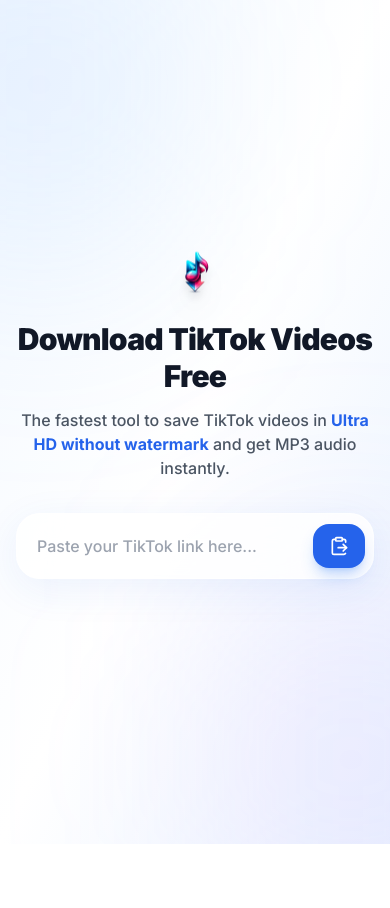
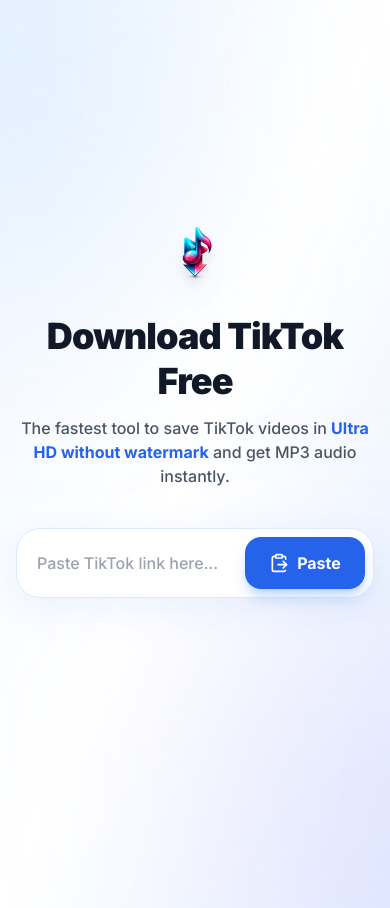
Before and after one commit to maruff630-dev/MM-TIKTOK, a Next.js app: page / in a window 390 px wide. Before the commit the page ends 844 px from the top, so only its background shows below. Built offline with nearby package versions, Linux system fonts and the light colour scheme.

Commit message:
fix(api): relax url validation and enhance page layout animations

```diff
--- a/src/app/page.tsx
+++ b/src/app/page.tsx
@@ -2,7 +2,7 @@
 
 import { useState } from "react";
 import Image from "next/image";
-import { Download, Link as LinkIcon, Loader2, CheckCircle, ClipboardPaste, Music } from "lucide-react";
+import { Download, Link as LinkIcon, Loader2, CheckCircle, ClipboardPaste, Music, AlertCircle } from "lucide-react";
 import axios from "axios";
 
 export default function Home() {
@@ -50,153 +50,157 @@
       }
     } catch (err) {
       console.log("Failed to paste", err);
-      // Fallback if clipboard access is denied
       if (url) processDownload(url);
-      else setError("Clipboard access denied. Please paste manually and hit Enter.");
+      else setError("Clipboard access denied. Please paste manually and hit Download.");
     }
   };
 
+  const hasContent = loading || result || error;
+
   return (
-    <main className="flex flex-col min-h-[100dvh] relative overflow-hidden items-center justify-center p-4">
+    <main className="flex flex-col min-h-[100dvh] relative overflow-hidden bg-gradient-to-br from-blue-50/80 via-white to-blue-100/60 p-4 pb-12">
       {/* Background Decorative Blob */}
-      <div className="absolute top-[-10%] left-[-10%] w-[40%] h-[40%] rounded-full bg-blue-300/30 blur-[120px] pointer-events-none" />
-      <div className="absolute bottom-[-10%] right-[-10%] w-[40%] h-[40%] rounded-full bg-purple-300/30 blur-[120px] pointer-events-none" />
+      <div className="absolute top-[-10%] left-[-10%] w-[40%] h-[40%] rounded-full bg-blue-300/30 blur-[120px] pointer-events-none transition-all duration-1000" />
+      <div className="absolute bottom-[-10%] right-[-10%] w-[40%] h-[40%] rounded-full bg-purple-300/30 blur-[120px] pointer-events-none transition-all duration-1000" />
 
       {/* Main Foreground Container */}
-      <div className="relative z-10 w-full max-w-3xl flex flex-col items-center animate-in fade-in zoom-in-95 duration-700">
+      <div className={`relative z-10 w-full max-w-3xl mx-auto flex flex-col items-center transition-all duration-700 ease-[cubic-bezier(0.23,1,0.32,1)] ${hasContent ? "pt-6 md:pt-10" : "justify-center min-h-[100dvh] -translate-y-8"}`}>
 
         {/* Header Text & Logo */}
-        <div className="flex flex-col items-center mb-8 text-center animate-float">
-          <div className="relative w-16 h-16 drop-shadow-xl mb-4 transition-transform hover:scale-105 duration-300">
+        <div className={`flex flex-col items-center text-center transition-all duration-700 ${hasContent ? "scale-90 opacity-90 mb-6" : "scale-100 mb-10"}`}>
+          <div className={`relative drop-shadow-xl transition-all duration-700 ease-out hover:scale-105 ${hasContent ? "w-12 h-12 mb-3" : "w-20 h-20 mb-5"}`}>
             <Image
               src="/logo.png"
               alt="MM TIKTOK Logo"
               fill
-              sizes="(max-width: 768px) 64px, 64px"
+              sizes="80px"
               className="object-contain"
               priority
             />
           </div>
-          <h1 className="text-3xl md:text-5xl font-black text-gray-900 tracking-tight leading-tight mb-3">
-            Download TikTok Videos Free
+          <h1 className={`font-black text-gray-900 tracking-tight transition-all duration-700 ${hasContent ? "text-2xl md:text-3xl mb-1" : "text-4xl md:text-5xl lg:text-6xl mb-3 leading-tight"}`}>
+            Download TikTok Free
           </h1>
-          <p className="text-gray-600 font-medium text-base md:text-lg max-w-xl">
+          <p className={`text-gray-600 font-medium transition-all duration-700 max-w-xl ${hasContent ? "text-sm hidden sm:block" : "text-base md:text-lg"}`}>
             The fastest tool to save TikTok videos in <span className="text-blue-600 font-bold">Ultra HD without watermark</span> and get MP3 audio instantly.
           </p>
         </div>
 
-        {/* Action Window */}
-        <div className="w-full flex flex-col items-center gap-6">
-
-          {/* Central Input Box */}
+        {/* Central Input Box (Moves below result if hasContent) */}
+        <div className={`w-full max-w-2xl flex flex-col items-center transition-all duration-700 ${hasContent ? "order-last mt-8 opacity-80 hover:opacity-100" : "order-2"}`}>
           <form
             onSubmit={handleManualSubmit}
-            className="w-full relative glass-card p-2 flex items-center gap-2 group hover:border-blue-200 transition-all duration-300 shadow-[0_10px_40px_rgba(37,99,235,0.08)] bg-white/80"
+            className="w-full relative glass-card p-2 flex items-center gap-2 transition-all duration-500 shadow-[0_10px_40px_rgba(37,99,235,0.08)] bg-white/90 border border-blue-100 hover:border-blue-300"
           >
             <div className="pl-3 hidden sm:flex">
-              <LinkIcon className="text-blue-500 w-5 h-5" />
+              <LinkIcon className="text-blue-500 w-5 h-5 flex-shrink-0" />
             </div>
 
             <input
               type="url"
-              placeholder="Paste your TikTok link here..."
-              className="flex-1 bg-transparent px-3 py-3 outline-none text-gray-800 placeholder:text-gray-400 font-medium text-base md:text-lg min-w-0"
+              placeholder="Paste TikTok link here..."
+              className="flex-1 bg-transparent px-3 py-3 outline-none text-gray-800 placeholder:text-gray-400 font-medium text-base min-w-0"
               value={url}
               onChange={(e) => setUrl(e.target.value)}
               disabled={loading}
             />
 
-            {/* Paste/Download Button */}
+            {/* Combined Paste & Download Button */}
             <button
               type="button"
               onClick={handlePasteAndDownload}
               disabled={loading}
               title="Paste & Download"
-              className="flex items-center gap-2 px-4 md:px-6 py-3 rounded-2xl bg-blue-600 hover:bg-blue-700 text-white font-bold transition-all shadow-lg shadow-blue-500/30 active:scale-[0.96] disabled:opacity-70 disabled:grayscale shrink-0"
+              className="flex items-center justify-center gap-2 px-6 py-3.5 rounded-2xl bg-blue-600 hover:bg-blue-700 text-white font-bold transition-all shadow-lg shadow-blue-500/30 active:scale-[0.96] disabled:opacity-70 flex-shrink-0 min-w-[120px]"
             >
               {loading ? (
                 <Loader2 className="w-5 h-5 animate-spin" />
               ) : (
                 <>
                   <ClipboardPaste className="w-5 h-5" />
-                  <span className="hidden sm:inline">Paste</span>
+                  <span>Paste</span>
                 </>
               )}
             </button>
           </form>
+        </div>
 
-          {/* Validation/Feedback Area */}
-          <div className="w-full flex justify-center">
+        {/* Result & Loading Area (Order 2, sits cleanly between header and input) */}
+        <div className={`w-full max-w-[340px] flex flex-col items-center transition-all duration-700 order-2 origin-top ${hasContent ? "opacity-100 scale-100" : "opacity-0 scale-95 h-0 overflow-hidden"}`}>
+
           {/* Error Message */}
           {error && (
-              <div className="w-full bg-red-50 text-red-600 px-5 py-3 rounded-2xl border border-red-100 text-sm flex items-center justify-center animate-in fade-in slide-in-from-top-4 shadow-sm">
-                <CheckCircle className="w-5 h-5 mr-3 text-red-500 shrink-0" />
-                <span className="font-medium">{error}</span>
+            <div className="w-full bg-red-50 text-red-600 px-5 py-4 rounded-2xl border border-red-100 text-sm flex items-center justify-center animate-in fade-in slide-in-from-top-4 shadow-sm mb-4">
+              <AlertCircle className="w-5 h-5 mr-2 text-red-500 shrink-0" />
+              <span className="font-medium text-center">{error}</span>
             </div>
           )}
 
-            {/* In-Place Skeleton when fetching */}
+          {/* Premium Skeleton Loading */}
           {loading && !error && (
-              <div className="w-full max-w-lg glass-card flex flex-col items-center p-8 animate-in fade-in slide-in-from-bottom-6 duration-500">
-                <Loader2 className="w-10 h-10 text-blue-500 animate-spin mb-6" />
-                <div className="w-48 h-64 rounded-xl shimmer-light shrink-0 mb-6 shadow-sm border border-gray-100"></div>
-                <div className="w-3/4 h-5 rounded-md shimmer-light mb-8"></div>
-                <div className="w-full space-y-3">
-                  <div className="w-full h-12 rounded-xl shimmer-light"></div>
-                  <div className="w-full h-12 rounded-xl shimmer-light"></div>
+            <div className="w-full glass-card flex flex-col p-4 animate-in fade-in zoom-in-95 duration-500 border border-white/60">
+              <div className="w-full aspect-[9/16] rounded-xl shimmer-light overflow-hidden mb-4 relative shadow-inner">
+                {/* Simulated center floating loader icon */}
+                <div className="absolute inset-0 flex items-center justify-center">
+                  <Loader2 className="w-10 h-10 text-blue-400 animate-spin opacity-50" />
+                </div>
+              </div>
+              <div className="flex gap-3 w-full">
+                <div className="h-12 w-1/2 rounded-xl shimmer-light" />
+                <div className="h-12 w-1/2 rounded-xl shimmer-light" />
               </div>
             </div>
           )}
 
-            {/* Actual Result Section */}
+          {/* Actual Video Result */}
           {result && !loading && !error && (
-              <div className="w-full max-w-lg glass-card flex flex-col items-center p-6 animate-in fade-in slide-in-from-bottom-8 shadow-xl border-blue-100/50 bg-white/90">
+            <div className="w-full glass-card flex flex-col p-4 animate-in fade-in zoom-in-95 duration-700 shadow-2xl border-white bg-white/95">
 
-                {/* Beautifully Fit Video Thumbnail */}
-                <div className="relative w-full aspect-[4/5] sm:aspect-video md:aspect-[4/3] max-h-[400px] bg-gray-50 rounded-2xl overflow-hidden flex shrink-0 items-center justify-center border border-gray-200 mb-5 shadow-inner">
+              {/* 9:16 Video Thumbnail strictly bounded */}
+              <div className="relative w-full aspect-[9/16] max-h-[45vh] bg-black/5 rounded-xl overflow-hidden shadow-inner flex shrink-0 items-center justify-center border border-gray-100 mb-4 group">
                 {result.cover ? (
                   // eslint-disable-next-line @next/next/no-img-element
                   <img
                     src={result.cover}
-                      alt="Video cover"
-                      className="object-contain w-full h-full backdrop-blur-sm"
+                    alt="Video thumbnail"
+                    className="object-cover w-full h-full transition-transform duration-700 group-hover:scale-105"
                   />
                 ) : (
-                    <div className="w-full h-full flex items-center justify-center bg-gray-100">
-                      <Image src="/logo.png" alt="Placeholder" width={60} height={60} className="opacity-20 grayscale" />
+                  <div className="w-full h-full flex items-center justify-center bg-gray-50">
+                    <Image src="/logo.png" alt="Fallback" width={40} height={40} className="opacity-20 grayscale" />
                   </div>
                 )}
-                  {/* Subtle overlay gradient */}
-                  <div className="absolute inset-0 bg-gradient-to-t from-black/40 via-transparent to-transparent flex items-end justify-center p-4 pointer-events-none">
-                     <p className="text-white font-semibold text-sm drop-shadow-md pb-2 tracking-wide text-center px-4 line-clamp-2">
-                       {result.title || "Ready to download"}
+                {/* Gradient overlay for text */}
+                <div className="absolute inset-x-0 bottom-0 bg-gradient-to-t from-black/70 to-transparent pt-12 pb-3 px-4 pointer-events-none">
+                  <p className="text-white font-medium text-sm drop-shadow-md line-clamp-2 leading-snug">
+                    {result.title || "Ready to save"}
                   </p>
                 </div>
               </div>
 
-                {/* Download Actions */}
-                <div className="w-full flex flex-col gap-3">
-                  {/* HD Video Download */}
-                  {result.hd_url && (
+              {/* Download Action Buttons */}
+              <div className="w-full flex gap-3 animate-in fade-in slide-in-from-bottom-4 duration-700 delay-150 fill-mode-both">
+                {/* Video Button */}
                 <a
-                      href={result.hd_url}
+                  href={result.hd_url || result.sd_url}
                   target="_blank"
                   rel="noopener noreferrer"
-                      className="w-full flex items-center justify-center py-4 px-6 bg-blue-600 hover:bg-blue-700 text-white font-bold rounded-2xl shadow-lg shadow-blue-500/25 transition-all active:scale-[0.98] focus:outline-none focus:ring-4 focus:ring-blue-500/50"
+                  className="flex-1 flex flex-col items-center justify-center py-2.5 px-2 bg-blue-600 hover:bg-blue-700 text-white font-bold rounded-xl shadow-md shadow-blue-500/25 transition-all active:scale-[0.98]"
                 >
-                      <Download className="w-5 h-5 mr-2" /> Download without watermark
+                  <Download className="w-5 h-5 mb-1" />
+                  <span className="text-xs">Video</span>
                 </a>
-                  )}
 
-                  {/* MP3 Audio Download */}
+                {/* MP3 Audio Button */}
                 {result.mp3_url && (
                   <a
                     href={result.mp3_url}
                     target="_blank"
                     rel="noopener noreferrer"
-                      className="w-full flex items-center justify-center py-3.5 px-6 bg-white hover:bg-gray-50 text-gray-800 font-bold rounded-2xl border-2 border-gray-200 shadow-sm transition-all active:scale-[0.98] focus:outline-none focus:ring-4 focus:ring-gray-200"
+                    className="flex-1 flex flex-col items-center justify-center py-2.5 px-2 bg-pink-500 hover:bg-pink-600 text-white font-bold rounded-xl shadow-md shadow-pink-500/25 transition-all active:scale-[0.98]"
                   >
-                      <Music className="w-5 h-5 mr-2 text-pink-500" /> Download mp3
+                    <Music className="w-5 h-5 mb-1 text-pink-100" />
+                    <span className="text-xs">MP3 Audio</span>
                   </a>
                 )}
               </div>
@@ -204,7 +208,6 @@
           )}
         </div>
       </div>
-      </div>
     </main>
   );
 }
```
Also changed, not shown: src/app/api/download/route.ts (+4 -4 lines). Lines whose indentation alone changed are shown as unchanged.
